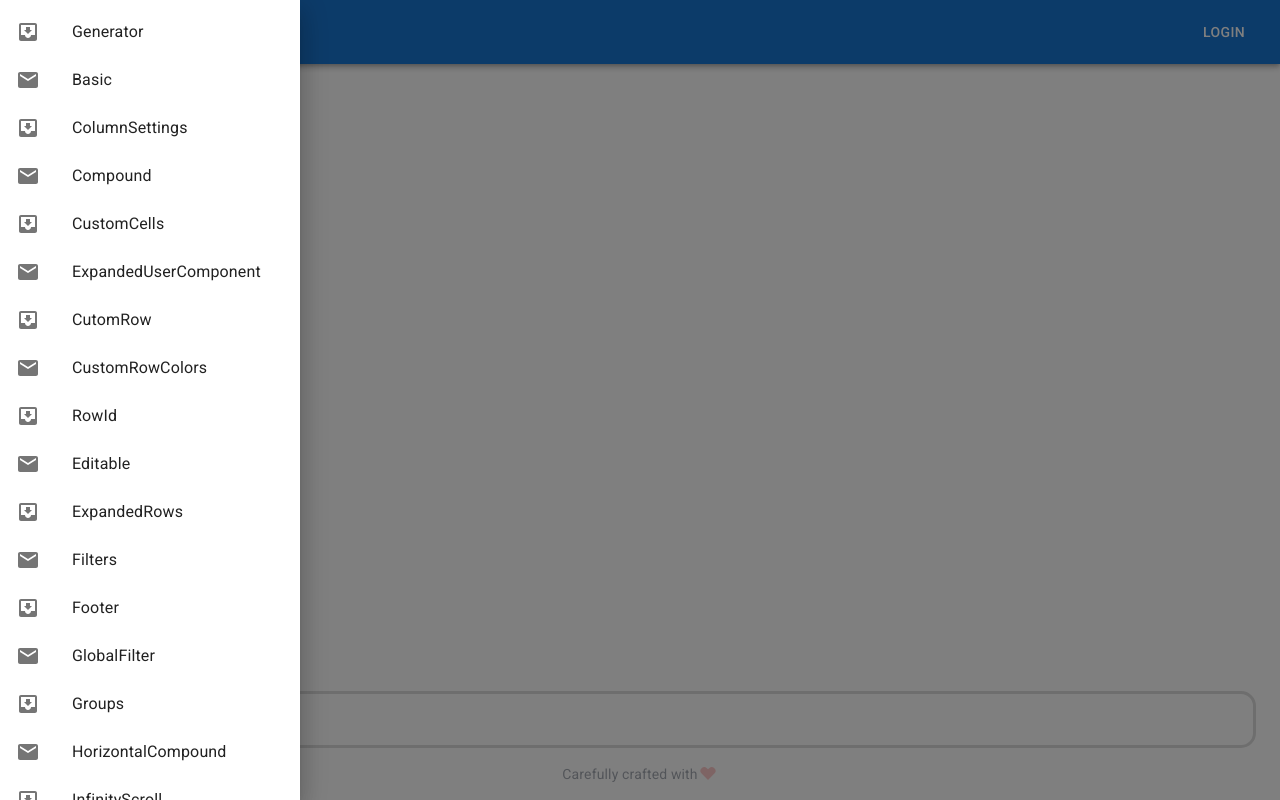
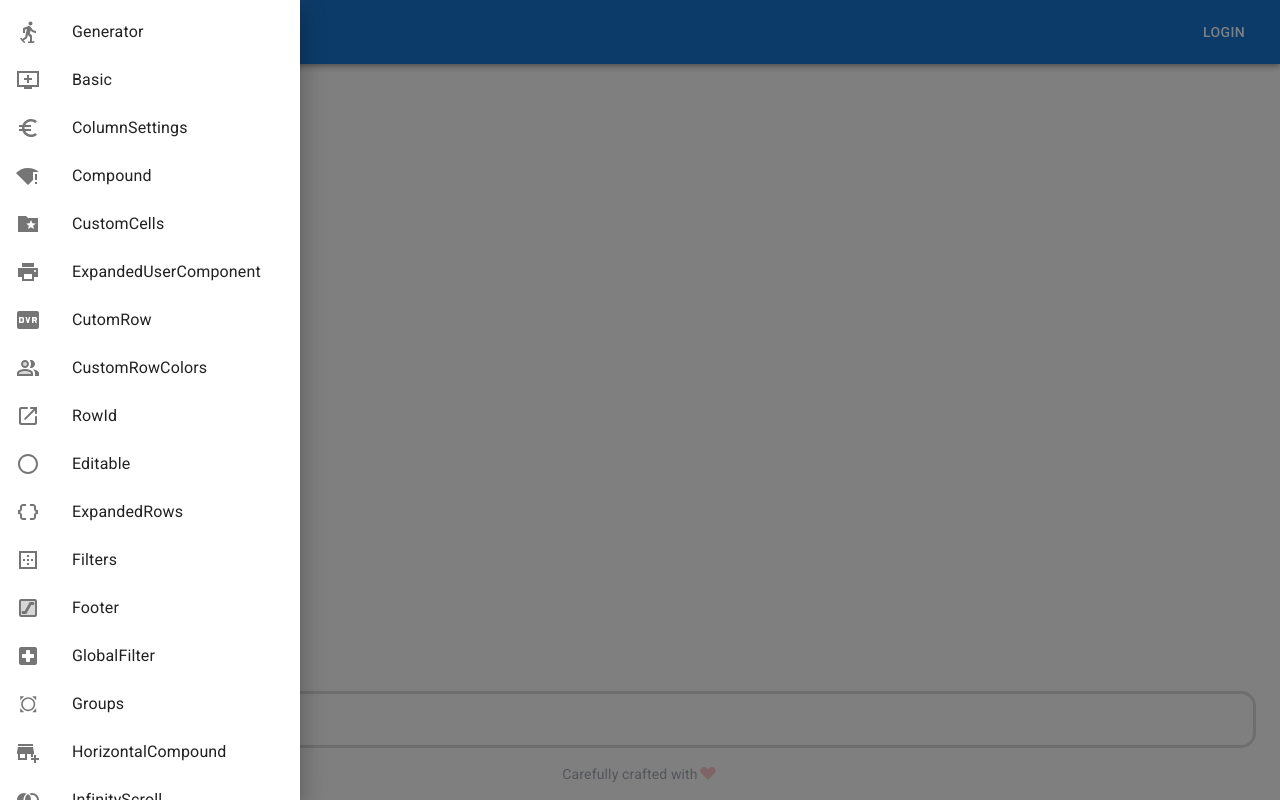
Before and after one commit to stdAlexTikhonov/table, a React (Vite) app in the folder apps/table/: page / in a window 1280 px wide. Both pictures are taken after a click on the button "menu". Built offline with nearby package versions, Linux system fonts and the light colour scheme.

Commit message:
fix(TASK-8): added random icons

```diff
--- a/apps/table/src/components/Drawer/Drawer.tsx
+++ b/apps/table/src/components/Drawer/Drawer.tsx
@@ -6,11 +6,12 @@ import ListItem from '@mui/material/ListItem';
 import ListItemButton from '@mui/material/ListItemButton';
 import ListItemIcon from '@mui/material/ListItemIcon';
 import ListItemText from '@mui/material/ListItemText';
-import InboxIcon from '@mui/icons-material/MoveToInbox';
-import MailIcon from '@mui/icons-material/Mail';
 import IconButton from '@mui/material/IconButton';
 import MenuIcon from '@mui/icons-material/Menu';
 import { examples, titles } from './utils';
+import * as Icons from "@mui/icons-material";
+
+const values = Object.keys(Icons);
 
 export const Drawer = () => {
   const [open, setOpen] = React.useState(false);
@@ -22,16 +23,19 @@ export const Drawer = () => {
   const DrawerList = (
     <Box sx={{ width: 300 }} role="presentation" onClick={toggleDrawer(false)}>
       <List>
-        {examples.map((item, index) => (
+        {examples.map((item, index) => {
+          const Icon = Icons[values[Math.floor(Math.random() * (values.length - 1))]]
+          return (
             <ListItem key={item} disablePadding>
               <ListItemButton>
                 <ListItemIcon>
-                {index % 2 === 0 ? <InboxIcon /> : <MailIcon />}
+                  <Icon />
                 </ListItemIcon>
                 <ListItemText primary={titles[item]} />
               </ListItemButton>
             </ListItem>
-        ))}
+          )
+        })}
       </List>
     </Box>
   );
```
Lines whose indentation alone changed are shown as unchanged.
